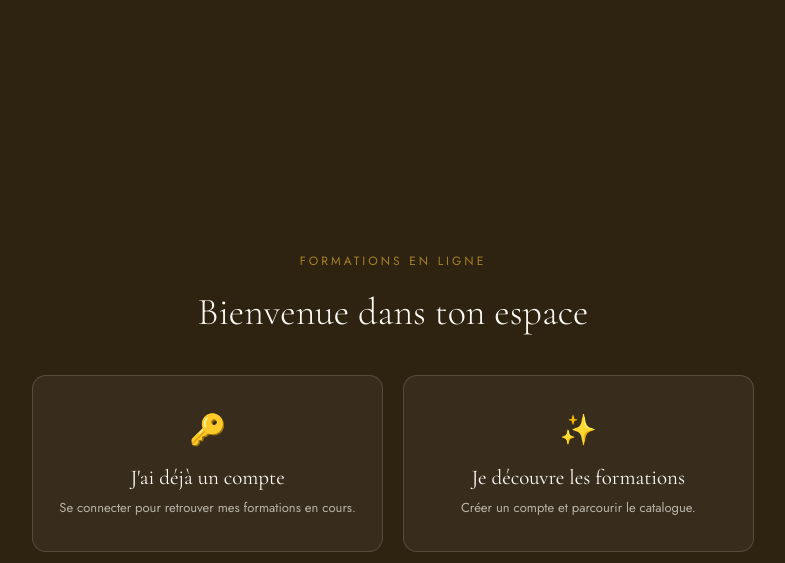
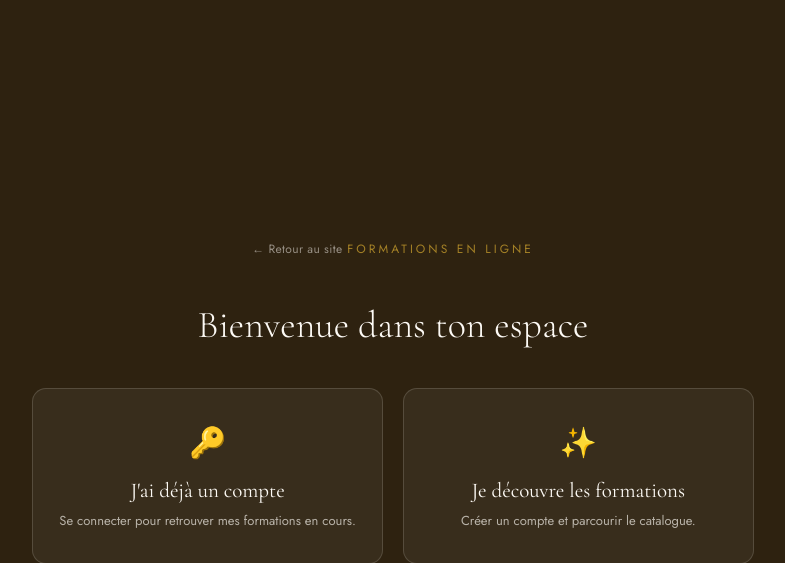
Before and after one commit to laurence-apli/lms-formation, a FastAPI app: page /portail in a window 1280 px wide. Shown: the top 563 px of the page, without its empty margins (247-1032 px from the left). Run offline with FastAPI, Linux system fonts and the light colour scheme; parts of the project's set-up code (start-up, migrations or seed data) failed here and were passed over.

Commit message:
Add return link to external site in portail.html

```diff
--- a/app/templates/eleve/portail.html
+++ b/app/templates/eleve/portail.html
@@ -23,10 +23,13 @@ h1 { font-family:var(--serif); font-weight:300; font-size:38px; margin:18px 0 40
 .carte-choix h2 { font-family:var(--serif); font-weight:400; font-size:21px; margin:0 0 8px; }
 .carte-choix p { font-size:13px; color:rgba(253,250,245,.65); line-height:1.6; margin:0; }
 @media (max-width:600px) { .choix { grid-template-columns:1fr; } }
+.retour-site { display:inline-block; margin-bottom:26px; font-size:12px; letter-spacing:.03em; color:rgba(253,250,245,.5); text-decoration:none; }
+.retour-site:hover { color:var(--or); }
 </style>
 </head>
 <body>
 <div class="wrap">
+    <a class="retour-site" href="https://laurence-mermet-bijon.fr/">← Retour au site</a>
   <span class="label">Formations en ligne</span>
   <h1>Bienvenue dans ton espace</h1>
   <div class="choix">
```
